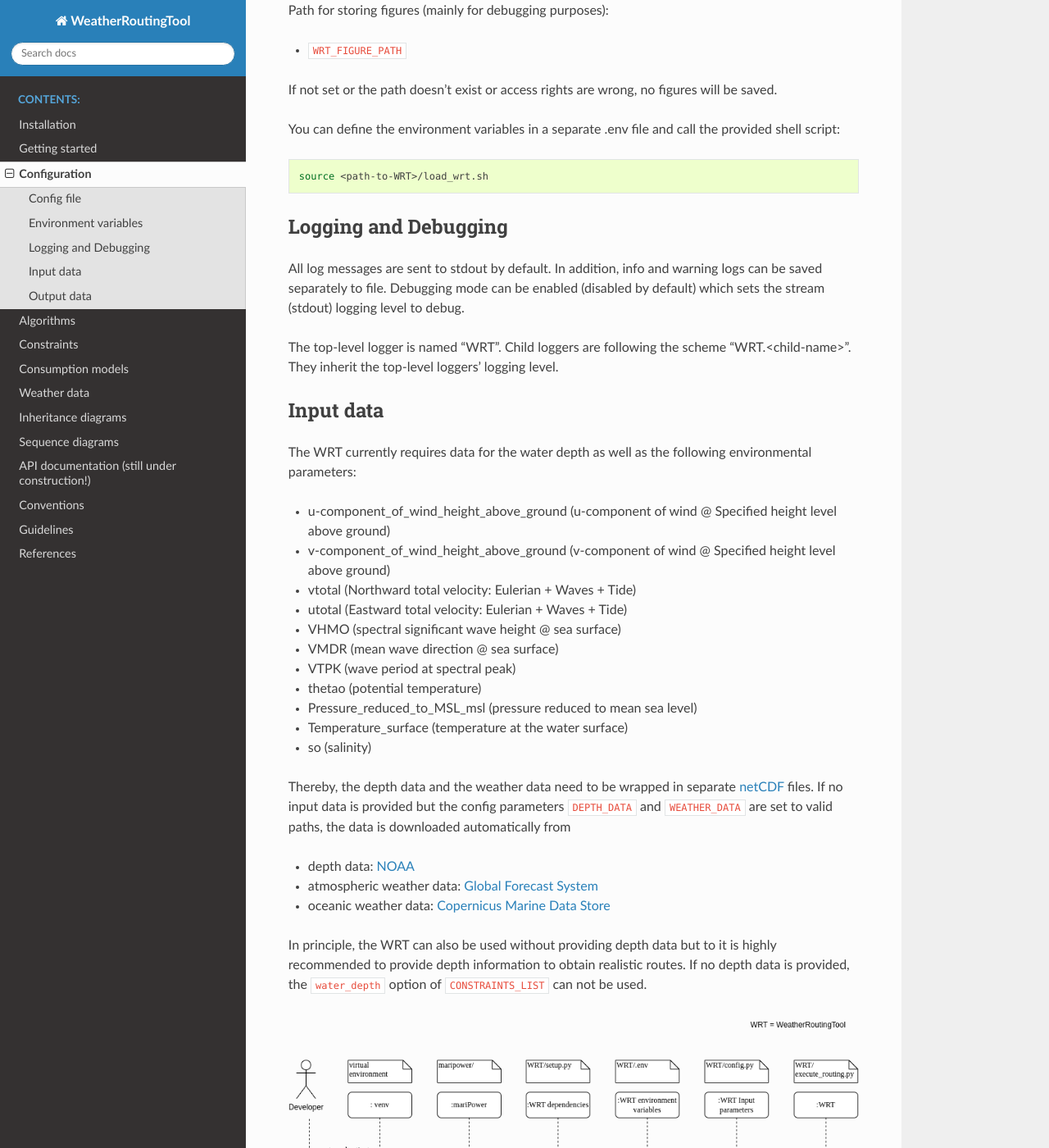
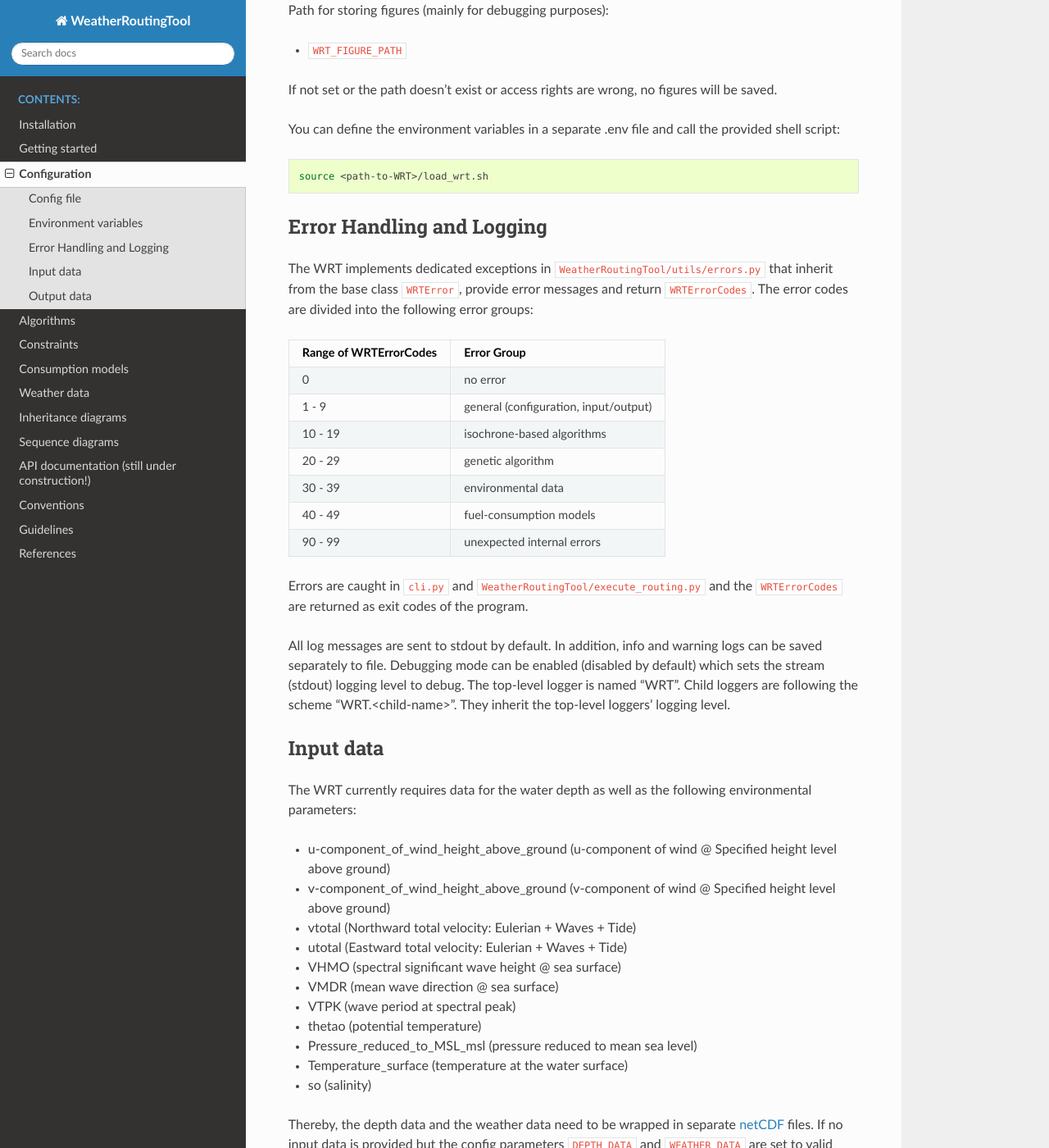
Before and after one commit to 52North/WeatherRoutingTool, a Sphinx documentation site: the page built from docs/source/configuration.rst, in a window 1280 px wide and 1400 px high, scrolled down 4383 px. Shown: the whole window at 82% size. Built offline with Sphinx 7.4.7 and the Read the Docs theme 3.1.0, drawn with Linux system fonts in a browser that asks for light colours.

Commit message:
docs (error handling): add documentation on error handling

```diff
--- a/docs/source/configuration.rst
+++ b/docs/source/configuration.rst
@@ -254,13 +254,33 @@ You can define the environment variables in a separate .env file and call the pr
 
     source <path-to-WRT>/load_wrt.sh
 
-Logging and Debugging
----------------------
+Error Handling and Logging
+--------------------------
+The WRT implements dedicated exceptions in ``WeatherRoutingTool/utils/errors.py`` that inherit from the base class ``WRTError``, provide error messages and return ``WRTErrorCodes``.
+The error codes are divided into the following error groups:
+
++----------------------------+---------------------------------------+
+| Range of WRTErrorCodes     | Error Group                           |
++============================+=======================================+
+| 0                          | no error                              |
++----------------------------+---------------------------------------+
+| 1 - 9                      | general (configuration, input/output) |
++----------------------------+---------------------------------------+
+| 10 - 19                    | isochrone-based algorithms            |
++----------------------------+---------------------------------------+
+| 20 - 29                    | genetic algorithm                     |
++----------------------------+---------------------------------------+
+| 30 - 39                    | environmental data                    |
++----------------------------+---------------------------------------+
+| 40 - 49                    | fuel-consumption models               |
++----------------------------+---------------------------------------+
+| 90 - 99                    | unexpected internal errors            |
++----------------------------+---------------------------------------+
+
+Errors are caught in ``cli.py`` and ``WeatherRoutingTool/execute_routing.py`` and the ``WRTErrorCodes`` are returned as exit codes of the program.
 
 All log messages are sent to stdout by default. In addition, info and warning logs can be saved separately to file.
-Debugging mode can be enabled (disabled by default) which sets the stream (stdout) logging level to debug.
-
-The top-level logger is named "WRT". Child loggers are following the scheme "WRT.<child-name>".
+Debugging mode can be enabled (disabled by default) which sets the stream (stdout) logging level to debug. The top-level logger is named "WRT". Child loggers are following the scheme "WRT.<child-name>".
 They inherit the top-level loggers' logging level.
 
 Input data
```
